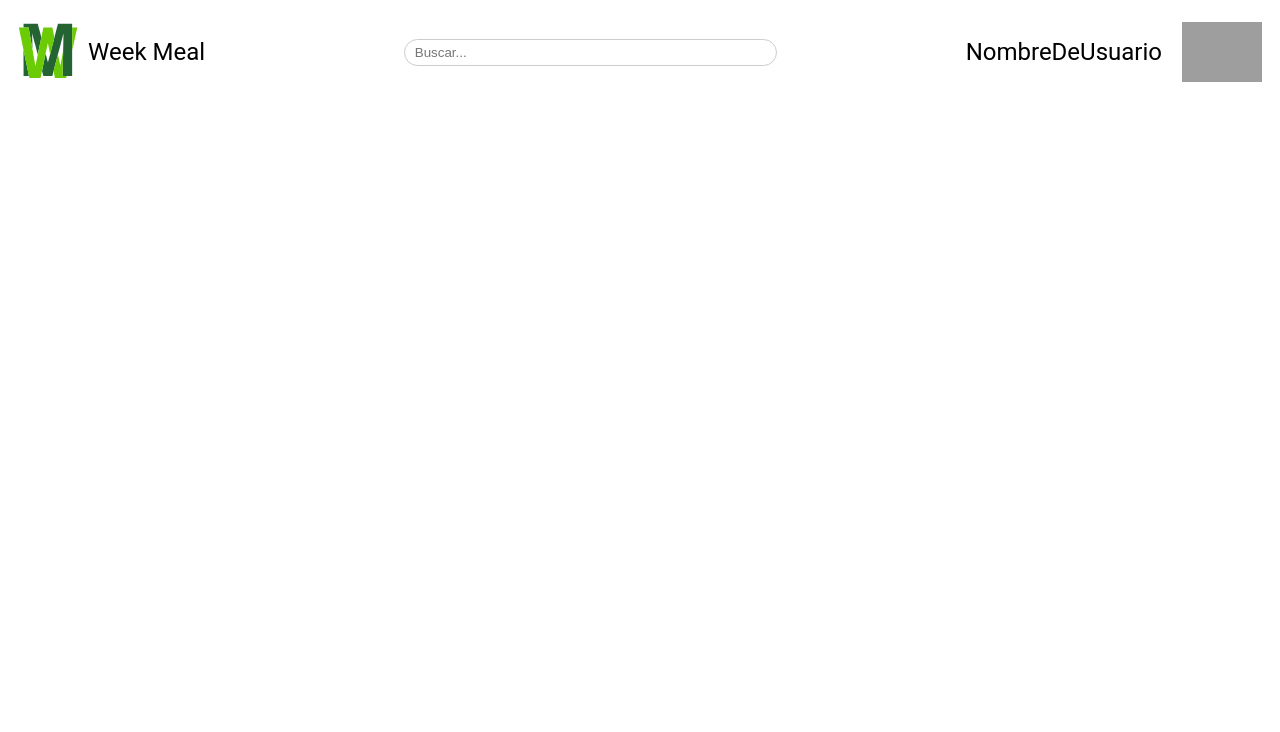
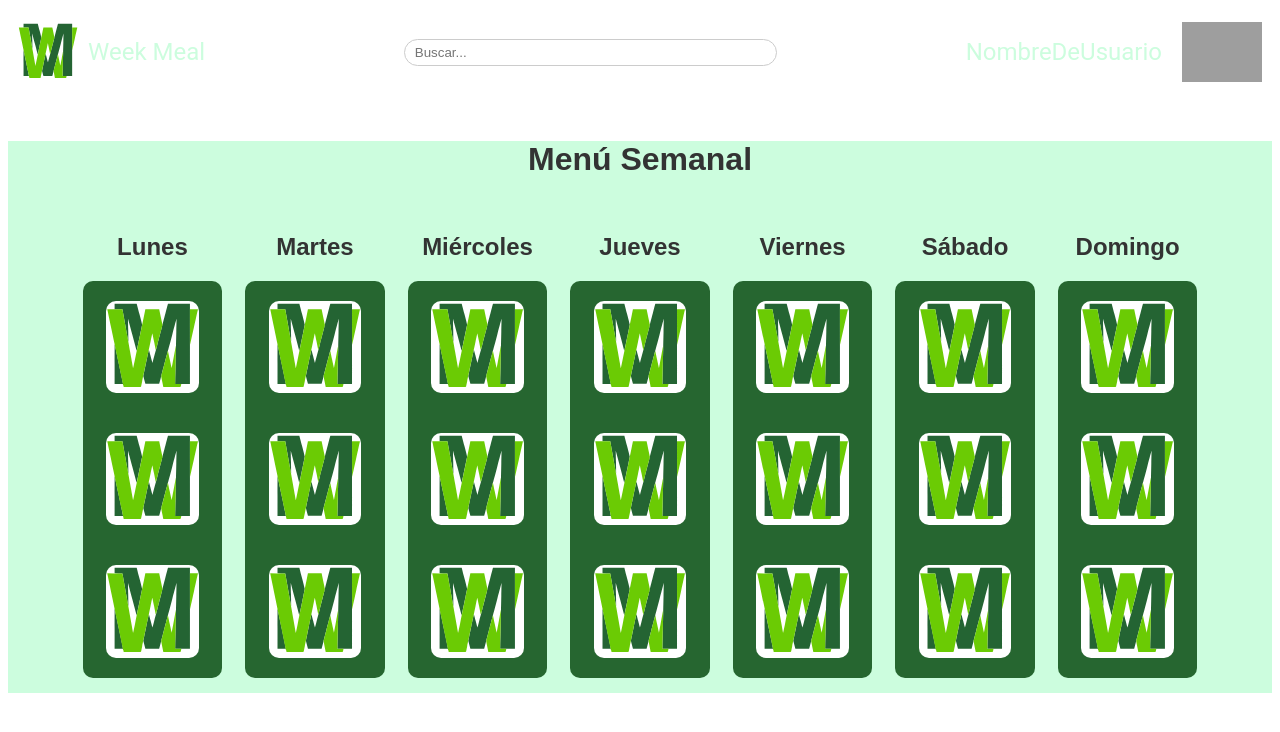
Before and after one commit to ualdra/weekmeal, an Angular app in the folder angular/: page / in a window 1280 px wide. Shown: the top 732 px of the page. Built offline with nearby package versions, Linux system fonts and the light colour scheme; grey boxes are pictures that could not be loaded.

Commit message:
Vista casi terminada

```diff
--- a/angular/src/app/app.component.html
+++ b/angular/src/app/app.component.html
@@ -1 +1,2 @@
-<app-navbar></app-navbar>
+<app-menu-semanal></app-menu-semanal>
+<!-- <app-navbar></app-navbar> -->
--- a/angular/src/app/app.component.ts
+++ b/angular/src/app/app.component.ts
@@ -1,11 +1,11 @@
 import { Component } from '@angular/core';
 import { RouterOutlet } from '@angular/router';
 import { NavbarComponent } from './navbar/navbar.component';
-
+import { MenuSemanalComponent } from './menu-semanal/menu-semanal.component';
 @Component({
   selector: 'app-root',
   standalone: true,
-  imports: [RouterOutlet, NavbarComponent],
+  imports: [RouterOutlet, NavbarComponent,MenuSemanalComponent],
   templateUrl: './app.component.html',
   styleUrl: './app.component.css'
 })
--- /dev/null
+++ b/angular/src/app/columna-dia/columna-dia.component.css
@@ -0,0 +1,38 @@
+.dia {
+    display: flex;
+    flex-direction: column;
+    align-items: center;
+    width: 100%;
+    height: 100%;
+}
+
+.columna {
+    display: flex;
+    flex-direction: column;
+    flex-wrap: wrap;
+    justify-content: center;
+    align-items: center;
+    background-color: var(--verde-oscuro);
+    border-radius: 10px;
+    width: 100%;
+    height: auto;
+}
+
+.comida {
+    display: flex;
+    justify-content: center;
+    align-items: center;
+    width: 66%;
+    flex-grow: 1;
+    margin: 20px 0;
+    flex-direction: column;
+    background-color: white;
+    border-radius: 10px;
+}
+
+.comida img {
+    max-width: 100%;
+    max-height: 100%;
+    object-fit: cover;
+    align-self: center;
+}
--- /dev/null
+++ b/angular/src/app/columna-dia/columna-dia.component.html
@@ -0,0 +1,14 @@
+<div *ngIf="nombreDia" class="dia">
+    <h2>{{nombreDia}}</h2>
+    <div class="columna">
+        <div class="comida" (click)="navegarMenuDia('Desayuno')">
+            <img src="assets/logo.svg" alt="Desayuno">
+        </div>
+        <div class="comida" (click)="navegarMenuDia('Comida')">
+            <img src="assets/logo.svg" alt="Comida">
+        </div>
+        <div class="comida" (click)="navegarMenuDia('Cena')">
+            <img src="assets/logo.svg" alt="Cena">
+        </div>
+    </div>
+</div>
--- /dev/null
+++ b/angular/src/app/columna-dia/columna-dia.component.ts
@@ -0,0 +1,30 @@
+import { NgIf } from '@angular/common';
+import { Component, Input, OnInit } from '@angular/core';
+import { Router } from '@angular/router';
+
+@Component({
+  selector: 'app-columna-dia',
+  standalone: true,
+  imports: [NgIf],
+  templateUrl: './columna-dia.component.html',
+  styleUrl: './columna-dia.component.css'
+})
+export class ColumnaDiaComponent implements OnInit {
+  @Input() diaSemana: number | undefined;
+  nombreDia: string | undefined;
+  diasSemana: string[] = ['Lunes', 'Martes', 'Miércoles', 'Jueves', 'Viernes', 'Sábado', 'Domingo'];
+
+  constructor(private router: Router) { }
+
+  ngOnInit(): void {
+    if (this.diaSemana !== undefined && this.diaSemana >= 0 && this.diaSemana < this.diasSemana.length) {
+      this.nombreDia = this.diasSemana[this.diaSemana];
+    }
+  }
+
+  navegarMenuDia(comida: string) {
+    console.log("HOLA")
+    this.router.navigate(['/hola'], { queryParams: { comida: comida, dia: this.nombreDia } });
+  }
+
+}
--- /dev/null
+++ b/angular/src/app/menu-semanal/menu-semanal.component.css
@@ -0,0 +1,38 @@
+* {
+    margin: 0;
+    padding: 0;
+    box-sizing: border-box;
+    background-color: var(--verde-lima);
+}
+
+body {
+    font-family: sans-serif;
+    font-size: 16px;
+    color: #333;
+}
+
+.menu-semanal{
+    display: flex;
+    flex-direction: column;
+    align-items: center;
+    width: 100%;
+    height: 100%;
+    margin-top: 45px;
+}
+
+.menu {
+    display: flex;
+    flex-direction: row;
+    justify-content: space-between;
+    width: 90%;
+    margin: 0 auto; /* Centrar el menú en la ventana */
+    margin-top: 35px;
+}
+
+.columna-semanal {
+    width: 14%;
+    margin-right: 1%;
+    margin-left: 1%;
+    float: left; /* Para que las columnas se alineen horizontalmente */
+    height: 480px;
+}
--- /dev/null
+++ b/angular/src/app/menu-semanal/menu-semanal.component.html
@@ -0,0 +1,13 @@
+<header>
+    <app-navbar></app-navbar>
+</header>
+<body>
+    <div class="menu-semanal">
+        <h1>Menú Semanal</h1>
+        <div class="menu">
+            <div class="columna-semanal" *ngFor="let dia of [0, 1, 2, 3, 4, 5, 6]">
+                <app-columna-dia [diaSemana]="dia"></app-columna-dia>
+            </div>
+        </div>
+    </div>
+</body>
--- a/angular/src/styles.css
+++ b/angular/src/styles.css
@@ -1 +1,9 @@
-/* You can add global styles to this file, and also import other style files */
+
+body {
+    --verde-lima: #CCFDDE;
+    --verde-oscuro: #266630;
+    --verde-claro: #6ACC00;
+    --verde-intermedio: #417F00;
+    --marron: #98764B;
+    color: var(--verde-lima);
+}
```
Also changed, not shown: angular/src/app/menu-semanal/menu-semanal.component.ts (added, +16 -0 lines), 2 other files (tests, documents, lock files or other folders).
